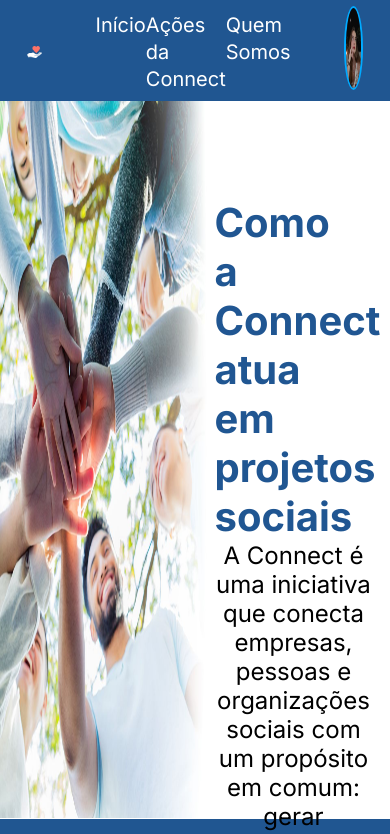
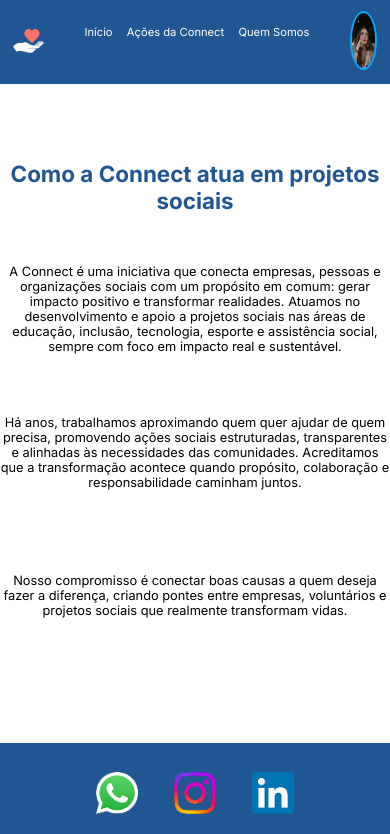
Before and after one commit to luanaeringercosta/desafioConnect, a React (Vite) app: page /quemSomos in a window 390 px wide. Shown: the top 834 px of the page. Built offline with nearby package versions, Linux system fonts and the light colour scheme.

Commit message:
responsivo

```diff
--- a/src/components/AcoesDaConnect/AcoesDaConnect.module.scss
+++ b/src/components/AcoesDaConnect/AcoesDaConnect.module.scss
@@ -1,5 +1,5 @@
 .containerDeAcoes{
-    //background-color: rosybrown;
+    background-color: #ffffff;
 }
 .boxTitulosAcoes{
     //border: solid green;
@@ -10,31 +10,33 @@
     justify-content: space-evenly;
 
 h2{
-    font-size: 3rem;
+    font-size: 2.3rem;
     color: #205691;
+    font-weight: 700;
 }
 
 p{
-    font-size: 1.5rem;
+    font-size: 1.2rem;
     //border: solid red;
-    width: 40%;
+    width: 45%;
     text-align: center;
+    font-weight: 400;
 
 }
 }
 
 .containerCardsDeAcoes{
-    //background-color: bisque;
+    //background-color: rgb(74, 69, 79);
     display: flex;
     flex-wrap: wrap;
     justify-content: space-evenly;
 }
 
 .cardsDeAcoes{
-    //border: solid;
+    //border: solid red;
     width:25%;
-    margin: 1rem;
-    height: 35vh;
+    margin: 0.5rem;
+    height: 39vh;
     display: flex;
     flex-direction: column;
     align-items: center;
@@ -43,28 +45,94 @@ p{
 
 img{
     height: 15vh;
+    width: 20vw;
 
 
 }
 
 h2{
     color: #122F97;
+    font-size: 1.3rem;
 }
 
 p{
-    font-size: 1rem;
+    font-size: 0.8rem;
     text-align: center;
     //border: solid red;
-    width: 70%;
+    width: 75%;
 }
 
 button{
     padding: 0.5rem 1rem;
     color: #ffffff;
     background-color: #205691;
-    font-size: 1.2rem;
+    font-size: 1rem;
     border-radius: 10px;
     border: none;
     cursor: pointer;
 }
 }
+@media (min-width: 201px) and (max-width: 500px) {
+
+.boxTitulosAcoes{
+    height: 15vh;
+    justify-content: space-around;
+
+h2{
+    font-size: 1.8rem;
+    color: #205691;
+    width: 100%;
+    text-align: center;
+}
+
+p{
+    font-size: 0.8rem;
+    width: 92%;
+    text-align: center;
+
+}
+}
+
+.containerCardsDeAcoes{
+    flex-direction: column;
+    justify-content: space-around;
+
+}
+
+.cardsDeAcoes{
+    width:94%;
+    margin: 0.3rem;
+    height: 40vh;
+    border-radius: 8%;
+
+
+
+img{
+    height: 15vh;
+    width: 70vw;
+
+
+}
+
+h2{
+    color: #122F97;
+    font-size: 1.2rem;
+}
+
+p{
+    font-size: 0.8rem;
+    text-align: center;
+    width: 75%;
+}
+
+button{
+    padding: 0.5rem 1rem;
+    color: #ffffff;
+    background-color: #205691;
+    font-size: 1rem;
+    border-radius: 10px;
+    border: none;
+    cursor: pointer;
+}
+}
+}
--- a/src/components/Footer/Footer.module.scss
+++ b/src/components/Footer/Footer.module.scss
@@ -40,33 +40,43 @@ p{
 
 @media (min-width: 201px) and (max-width: 500px) {
    footer {
+    //display: flex;
+    height: 35vh;
     flex-direction: column-reverse;
-    height: 35vh;
-
-
+    //justify-content: space-around;
+    //align-items: center;
+    //color:#ffffff;
 
 
 div{
-
+    //border: solid;
+    //display: flex;
     width: 60%;
-
+    //align-items: center;
+    //justify-content: space-around;
 }
-
+img{
+    width: 18%;
+    //border: solid red;
+}
 h2{
-    font-size: 2rem;
+    font-size: 1.5rem;
     font-weight: 400;
+}
 }
 
 p{
-
-    width: 90%;
-
+    //border: solid green;
+    width: 86%;
+    //font-weight: 400%;
+    //text-align: center;
+    //font-size: 0.8rem;
 }
 
-nav{
-
-    width: 80%;
-
+.navFooter{
+    //border: solid red;
+    width: 60%;
+    //display: flex;
+    //justify-content: space-around;
 }
 }
-}
--- a/src/components/Inicio/Inicio.module.scss
+++ b/src/components/Inicio/Inicio.module.scss
@@ -50,8 +50,10 @@
 
     }
     p {
-      font-size: 0.75rem;
-      width: 1000%;
+      font-size: 0.72rem;
+      color:#205691;
+      width: 110%;
+      height: 30%;
       text-align: center;
     }
 }
--- a/src/components/Navbar/Navbar.module.scss
+++ b/src/components/Navbar/Navbar.module.scss
@@ -35,26 +35,42 @@
 }
 
 @media (min-width: 201px) and (max-width: 500px) {
-  .navBar {
+ .navbar{
+    //background-color:#205691;
+    display: flex;
     height: 10vh;
+    align-items: center;
+    justify-content: space-around;
 
-    ul {
-      font-size: 0.85rem;
+    .logo{
+      width: 8vw;
     }
 
-    a{
-      color:#ffffff;
-    }
+    ul{
+        //border:solid red;
+        display: flex;
+        width: 65%;
+        height: 70%;
+        justify-content: space-evenly;
+        color: #ffffff;
+        font-size: 1.5rem;
+        text-align: center;
+
+  }
+
+  a{
+    color:#ffffff;
+    font-size: 0.7rem;
+
+  }
 
 
-    .logo {
-      width: 10vw;
 
-
-    }
     .imgPerfil{
-      height: 6vh;
-      width: 10vw;
+        height: 7vh;
+        //border: solid #00aaff 2px;
+        width: 7vw;
+        border-radius: 100%;
     }
   }
 }
--- a/src/components/Perfil/Perfil.module.scss
+++ b/src/components/Perfil/Perfil.module.scss
@@ -67,5 +67,88 @@ address{
         color: #278733;
         border-radius: 10px;
     }
+}
+
+@media (min-width: 201px) and (max-width: 500px) {
+    .containerTelaPerfil{
+    //background-color: #ffffff;
+    //display: flex;
+    height: 90vh;
+    //justify-content: center;
+    //align-items: center;
+
+
+    article{
+        border-radius: 16px;
+        justify-content: space-evenly;
+        width: 100%;
+        align-items: center;
+        flex-direction: column;
+
+        img{
+            border-radius: 100%;
+            height:25vh;
+            width: 35%;
+            border: solid #00AAFF;
+        }
+    }
 
 }
+
+.cardInfo{
+    //border: solid blue;
+    display: flex;
+    flex-direction: column;
+    justify-content: space-evenly;
+    align-items: center;
+    width: 90%;
+    height: 95vh;
+
+    h3{
+       color: #278733;
+       height: 40%;
+       font-size: 1rem;
+       margin-top: 2px;
+       //border: solid red;
+
+    }
+
+    .paragrafoSobreMim{
+        //border: solid red;
+        text-align: center;
+        width: 95%;
+        height: 8vh;
+
+    }
+}
+
+address{
+    justify-content: space-evenly;
+    //border: solid blue;
+    width: 65vw;
+    height: 9vh;
+    margin-top: 8px;
+    text-align: center;
+    flex-wrap: wrap;
+}
+
+.listaInteresses{
+    border: solid green;
+    display: flex;
+    width: 100%;
+    justify-content: space-around;
+
+
+    li{
+        //background-color: #D4E7D6;
+        padding: 0.1rem;
+        text-align: center;
+        font-size: 0.8rem;
+        //color: #278733;
+        border-radius: 10px;
+        justify-content: center;
+
+    }
+}
+
+}
--- a/src/components/QuemSomos/QuemSomos.module.scss
+++ b/src/components/QuemSomos/QuemSomos.module.scss
@@ -12,24 +12,80 @@
 .boxTextosQuemSomos{
     //border: solid red;
     width: 45%;
-    height: 62vh;
-
-display: flex;
-flex-direction: column;
-justify-content: space-between;
+    height: 70vh;
+    display: flex;
+    flex-direction: column;
+    justify-content: space-between;
 
 
 h2{
     color: #205692;
-    font-size: 2.5rem;
+    font-size: 2.2rem;
     //border: solid red;
-    width: 55%
+    width: 60%;
+    justify-content: center;
+    margin-bottom: 4%;
+    padding-bottom: 2%;
+
 }
 p{
     //border: solid red;
-    font-size: 1.5rem;
-    width: 90%;
+    font-size: 1rem;
+    display: flex;
+    width: 70%;
+    height: 70vh;
+    text-align: left;
+    flex-direction: column;
+    justify-content: space-around;
+    font-weight: 400;
 
 }
 
 }
+
+@media (min-width: 201px) and (max-width: 500px) {
+    .containerQuemSomos{
+    background-color: #ffffff;
+    height: 78vh;
+    background-image: none;
+    //background-repeat: no-repeat;
+    //background-size: 100% 85vh;
+    //display: flex;
+    //justify-content: flex-end;
+    //align-items: center;
+}
+
+.boxTextosQuemSomos{
+    //border: solid red;
+    width: 100%;
+    height: 60vh;
+    //display: flex;
+    //flex-direction: column;
+    //justify-content: space-between;
+
+
+h2{
+    //color: #205692;
+    font-size: 1.4rem;
+    //border: solid red;
+    width: 100%;
+    justify-content: center;
+    text-align: center;
+    //margin-bottom: 4%;
+    //padding-bottom: 2%;
+
+}
+p{
+    //border: solid red;
+    font-size: 0.8rem;
+    //display: flex;
+    width: 100%;
+    height: 95vh;
+    text-align: center;
+    flex-direction: column;
+    justify-content: space-evenly;
+    //font-weight: 400;
+
+}
+}
+}
```
